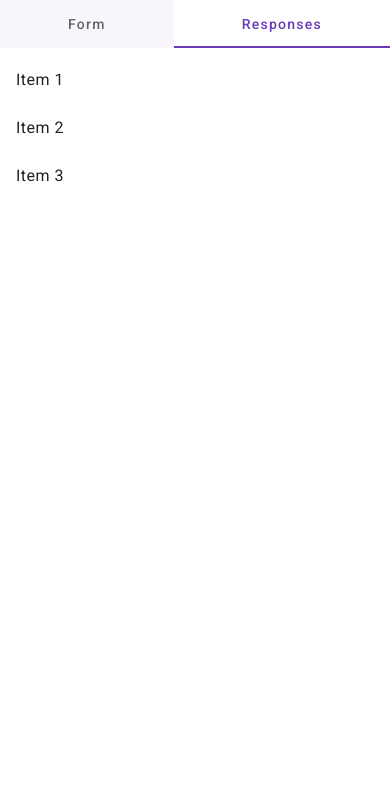
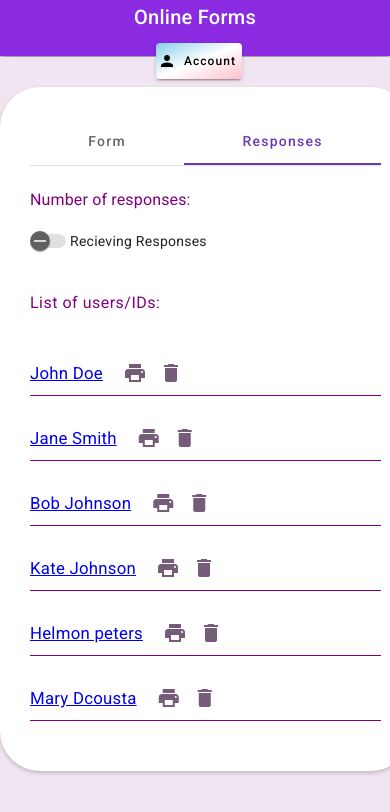
Before and after one commit to YogeshwarMore/Online-Forms, an Angular app: page /form in a window 390 px wide. Both pictures are taken after a click on the tab "Responses". Shown: the top 812 px of the page. Built offline with nearby package versions, Linux system fonts and the light colour scheme.

Commit message:
Commiting changes in responses tabs/form component

```diff
--- a/package.json
+++ b/package.json
@@ -30,6 +30,7 @@
     "@angular/cli": "~15.2.4",
     "@angular/compiler-cli": "^15.2.0",
     "@types/jasmine": "~4.3.0",
+    "css-loader": "^6.7.3",
     "jasmine-core": "~4.5.0",
     "karma": "~6.4.0",
     "karma-chrome-launcher": "~3.1.0",
--- a/src/app/app.module.ts
+++ b/src/app/app.module.ts
@@ -23,6 +23,7 @@ import {MatListModule} from '@angular/material/list';
 import { FormPopupComponent } from './form-popup/form-popup.component';
 import {MatDialogModule} from '@angular/material/dialog';
 import { FormsModule } from '@angular/forms';
+import { NavbarOnlyComponent } from './navbar-only/navbar-only.component';
 
 
 
@@ -36,6 +37,7 @@ import { FormsModule } from '@angular/forms';
     FeedbackPageComponent,
     FormComponent,
     FormPopupComponent,
+    NavbarOnlyComponent,
 
   ],
   imports: [
--- a/src/app/feedback-page/feedback-page.component.html
+++ b/src/app/feedback-page/feedback-page.component.html
@@ -1,7 +1,7 @@
 <body>
 <div class="feedback-container">
     <div class="feedback-header">
-      <h1>Thank you for your feedback!</h1>
+      <h1>Thanks for the Response</h1>
       <p>Your response has been recorded.</p>
     </div>
 
@@ -13,5 +13,5 @@
       <h2>Summary of your feedback:</h2>
        <a routerLink="/edit-response" class="edit-link"><mat-icon>edit_square</mat-icon> Edit your response</a>
     </div>
-  </div>
+</div>
 </body>
--- a/src/app/feedback-page/feedback-page.component.scss
+++ b/src/app/feedback-page/feedback-page.component.scss
@@ -63,7 +63,7 @@ body {
 
   .feedback-details h2 {
     font-size: 24px;
-    margin-bottom: 10px;
+    margin-bottom: 20px;
     color: purple;
   }
 
--- a/src/app/form/form.component.html
+++ b/src/app/form/form.component.html
@@ -1,3 +1,6 @@
+<app-navbar-only></app-navbar-only>
+<body>
+  <div class="forms-container">
 <mat-tab-group>
     <mat-tab label="Form">
 
@@ -56,12 +59,26 @@
     </mat-tab>
 
     <mat-tab label="Responses">
-        <mat-list role="list">
-            <mat-list-item role="listitem">Item 1</mat-list-item>
-            <mat-list-item role="listitem">Item 2</mat-list-item>
-            <mat-list-item role="listitem">Item 3</mat-list-item>
-        </mat-list>
+      <mat-divider></mat-divider>
+      <div class="responses-header">
+        <h3>Number of responses:</h3>
+        <mat-slide-toggle>Recieving Responses</mat-slide-toggle>
+        <h4>List of users/IDs:</h4>
+        <div class="user-list">
+          <div *ngFor="let user of userlist">
+            <a routerLink="/response/{{ user.id }}" class="user-item">{{ user.name }}
+               <div class="icons">
+                <mat-icon class="icon-button" routerLink="">delete</mat-icon>
+                <mat-icon class="icon-button" routerLink="">print</mat-icon>
+              </div> </a>
+
+            <hr>
+          </div>
+        </div>
+      </div>
 
     </mat-tab>
 
 </mat-tab-group>
+</div>
+</body>
--- a/src/app/form/form.component.scss
+++ b/src/app/form/form.component.scss
@@ -1,3 +1,22 @@
+
+body {
+  margin-top: 0;
+  padding: 0;
+  padding-top: 30px;
+  overflow: auto;
+  background-color: rgb(240, 229, 241);
+}
+.forms-container {
+  margin-bottom: 50px;
+  margin-left: auto;
+  margin-right: auto;
+  width: 40%;
+  overflow: auto;
+  border-radius: 40px;
+  background-color: #fff;
+  box-shadow: 0 2px 4px rgba(0, 0, 0, 0.2);
+  padding: 50px;
+}
 .container {
     display: flex;
     flex-direction: row;
@@ -72,33 +91,181 @@
     border-top:1px solid #e6e6e6;
     }
 
-    .example-container {
-      width: 400px;
-      max-width: 100%;
-      margin: 0 25px 25px 0;
-      display: inline-block;
-      vertical-align: top;
+
+    .responses-header {
+      display: flex;
+      flex-direction: column;
+      align-items: flex-start;
     }
 
-    .example-list {
-      border: solid 1px #ccc;
-      min-height: 60px;
-      background: white;
-      border-radius: 4px;
-      overflow: hidden;
-      display: block;
+    .responses {
+      border: 1px solid black;
+      padding: 20px;
     }
 
-    .example-box {
-      padding: 20px 10px;
-      border-bottom: solid 1px #ccc;
-      color: rgba(0, 0, 0, 0.87);
+    h3, h4{
+      color: purple;
+    }
+
+    h3 {
+      margin-top: 20px;
+    }
+
+    h4 {
+      margin-top: 40px;
+    }
+
+
+    .user-list > div {
+      margin-bottom: 20px;
+      margin-top: 30px;
+    }
+
+    .user-container{
       display: flex;
-      flex-direction: row;
       align-items: center;
-      justify-content: space-between;
+    }
+
+    .user-item {
+      display: flex;
+      align-items: center;
+    }
+
+    .user-list a {
+      font-size: larger;
+      display: flex;
+      align-items: center;
+    }
+
+    .icons{
+      margin-left: 10px;
+      align-self: center;
+    }
+
+    .icon-button {
+      cursor: pointer;
+      float: right;
+      margin-left: 10px;
+      font-size: 24px;
+      color: #755c79;
+      margin-right: 2px;
+    }
+    .user-list hr {
+      position: relative;
+      border: none;
+      border-top: 1px solid purple;
+      margin-top: 10px;
+      margin-bottom: 10px;
+      height: 0;
+      width: calc(200% + 200px);
+      margin-left: -10px;
       box-sizing: border-box;
-      cursor: move;
-      background: white;
-      font-size: 14px;
     }
+
+    hr::before {
+      content: "";
+      display: block;
+      width: 200%;
+      height: 1px;
+      background-color: #ccc;
+      position: absolute;
+      top: 0;
+      left: -100%;
+    }
+
+
+    .user:hover {
+      background-color: #e6e6e6;
+    }
+
+    /* For screens with a maximum width of 480px */
+@media only screen and (max-width: 480px) {
+  .forms-container {
+    width: 100%;
+    padding: 30px;
+  }
+  .container {
+    flex-direction: column;
+  }
+  .left input {
+    font-size: x-large;
+  }
+  .textfield label {
+    font-size: 14px;
+  }
+  .textfield input[type="text"] {
+    padding: 10px;
+    font-size: 14px;
+  }
+}
+
+/* For screens with a minimum width of 481px and maximum width of 768px */
+@media only screen and (min-width: 481px) and (max-width: 768px) {
+  .forms-container {
+    width: 90%;
+    padding: 40px;
+  }
+  .container {
+    flex-direction: column;
+  }
+  .left input {
+    font-size: xx-large;
+  }
+  .textfield label {
+    font-size: 16px;
+  }
+  .textfield input[type="text"] {
+    padding: 12px;
+    font-size: 16px;
+  }
+}
+
+/* For screens with a minimum width of 769px */
+@media only screen and (min-width: 769px) {
+  .forms-container {
+    width: 80%;
+    padding: 50px;
+  }
+  .container {
+    flex-direction: row;
+  }
+  .left input {
+    font-size: xx-large;
+  }
+  .textfield label {
+    font-size: 18px;
+  }
+  .textfield input[type="text"] {
+    padding: 14px;
+    font-size: 18px;
+  }
+}
+/* iPads (portrait and landscape) */
+@media only screen
+and (min-device-width: 768px)
+and (max-device-width: 1024px) {
+  .forms-container {
+    width: 90%;
+    padding: 30px;
+  }
+
+  .container {
+    flex-direction: column;
+    align-items: center;
+  }
+
+  .left input {
+    font-size: x-large;
+  }
+}
+
+/* iPad Pro (landscape) */
+@media only screen
+and (min-device-width: 1024px)
+and (max-device-width: 1366px)
+and (orientation: landscape) {
+  .container {
+    flex-direction: row;
+    justify-content: center;
+  }
+}
--- a/src/app/form/form.component.ts
+++ b/src/app/form/form.component.ts
@@ -1,6 +1,7 @@
 import { Component } from '@angular/core';
 import { MatDialog, MatDialogConfig } from '@angular/material/dialog';
 import { FormPopupComponent } from '../form-popup/form-popup.component';
+import { NavbarOnlyComponent } from '../navbar-only/navbar-only.component';
 
 interface Field {
   name: string;
@@ -11,10 +12,18 @@ interface Field {
 @Component({
   selector: 'app-form',
   templateUrl: './form.component.html',
-  styleUrls: ['./form.component.scss']
+  styleUrls: ['./form.component.scss'],
+  viewProviders: [ NavbarOnlyComponent ]
 })
 export class FormComponent {
-
+  userlist = [
+    { id: 1, name: 'John Doe', formResponse: 'Response1' },
+    { id: 2, name: 'Jane Smith', formResponse: 'Response2' },
+    { id: 3, name: 'Bob Johnson', formResponse: 'Response3' },
+    { id: 4, name: 'Kate Johnson', formResponse: 'Response3' },
+    { id: 5, name: 'Helmon peters', formResponse: 'Response3' },
+    { id: 6, name: 'Mary Dcousta', formResponse: 'Response3' }
+  ];
   title='dropzone';
   constructor(private dialogRef:MatDialog){  }
   fields: Field[] = [];
--- /dev/null
+++ b/src/app/navbar-only/navbar-only.component.html
@@ -0,0 +1,17 @@
+<mat-toolbar color="primary" class="mat-elevation-z6">
+    <div class="center-items">
+      <mat-icon>blur_on</mat-icon>
+      <span>Online Forms</span>
+      <div class="spacer"></div>
+
+      <div class="account">
+        <button mat-raised-button [matMenuTriggerFor]="menu" title="Account">Account<mat-icon>person</mat-icon></button>
+        <mat-menu #menu="matMenu">
+          <button mat-menu-item>Sign Up</button>
+          <mat-divider></mat-divider>
+          <button mat-menu-item>Sign In</button>
+        </mat-menu>
+      </div>
+    </div>
+  </mat-toolbar>
+  <mat-divider></mat-divider>
--- /dev/null
+++ b/src/app/navbar-only/navbar-only.component.scss
@@ -0,0 +1,65 @@
+.mat-toolbar {
+    background-color: blueviolet;
+  }
+
+  .spacer {
+    flex: 1 1 auto;
+  }
+
+  .center-items {
+    display: flex;
+    justify-content: center;
+    align-items: center;
+    flex: 1;
+    position: relative;
+  }
+
+
+
+  .account {
+    display: flex;
+    align-items: center;
+
+    button {
+      margin-left: 10px;
+      background: linear-gradient(to bottom right, skyblue, white, pink);
+    }
+
+  }
+
+
+  @media only screen and (max-width: 600px) {
+    .center-items {
+      flex-direction: column;
+    }
+
+
+    button {
+      margin-left: 0;
+    }
+
+    .account {
+      margin-top: 10px;
+      justify-content: center;
+
+      button {
+        margin-left: 6px;
+      }
+    }
+  }
+
+  @media only screen and (max-width: 400px) {
+
+
+    button {
+      font-size: 12px;
+      padding: 6px;
+      margin-left: 4px;
+    }
+
+    .account button {
+      font-size: 12px;
+      padding: 6px;
+      margin-left: 8px;
+    }
+  }
```
Also changed, not shown: src/app/navbar-only/navbar-only.component.ts (added, +10 -0 lines), 2 other files (tests, documents, lock files or other folders).
